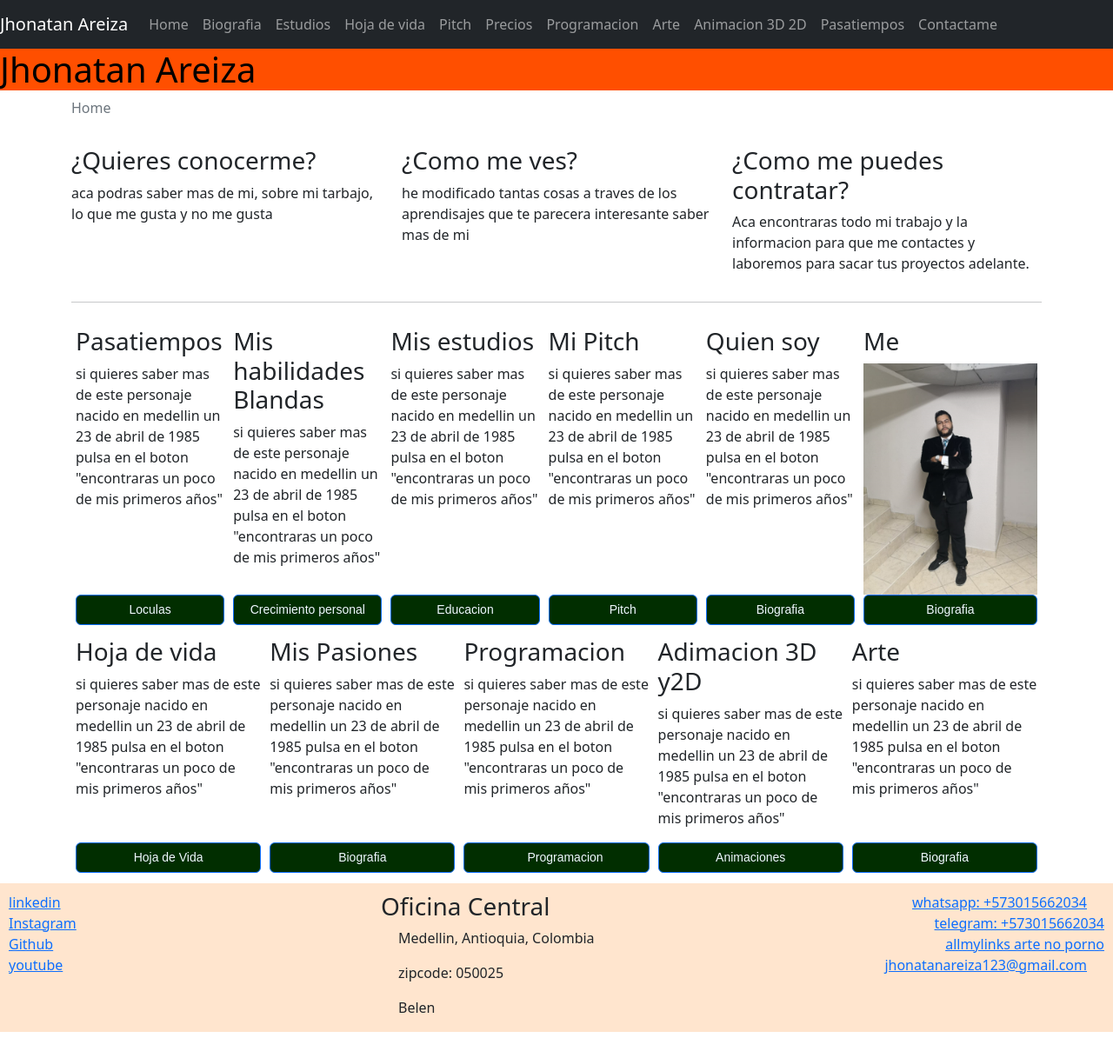
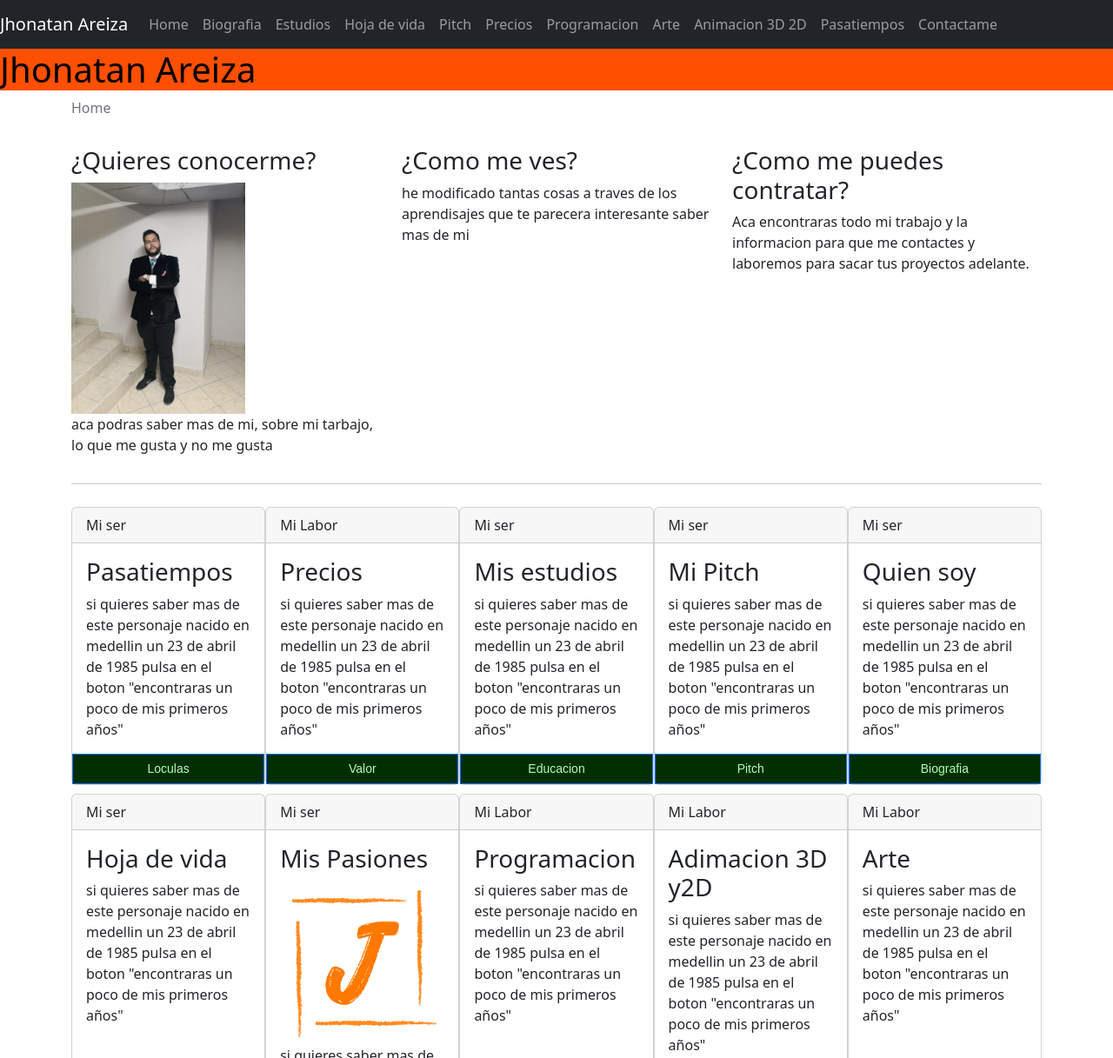
Before and after one commit to jhonatanareiza1/hojavida, a website: page index.html in a window 1280 px wide. Shown: the top 1217 px of the page at 87% size. Before the commit the page ends 1187 px from the top, so only its background shows below. Drawn offline with nearby package versions, Linux system fonts and the light colour scheme; a web font is replaced by a local one.

Commit message:
mejoraindex y precios medios de pago

```diff
--- a/css/main.css
+++ b/css/main.css
@@ -7,7 +7,7 @@
 
 .btn{
 	background-color: #012E00;
-	color:aliceblue;
+	color: #B0FFAF;
 	font-family: Arial;
 	font-size: 14px;
 
@@ -20,12 +20,12 @@ footer{
 	margin-top: 10px;
 }
 .card-hotel{
-	flex: 1 150px ;
-	padding: 2px 5px;
+	flex: 1 200px ;
 	margin-top: 10px;
 }
 .btn-reserva{
 	width: 100%;
+	border-radius: 0px;
 }
 .icono-tam{
 	padding: 10px;
--- a/index.html
+++ b/index.html
@@ -44,6 +44,7 @@
 			<div class="col-sm-4">
 				<p>
 				<h3>¿Quieres conocerme?</h3>
+				<img class="control" src="imagenes/WhatsApp Image 2022-05-30 at 7.54.07 AM.png" alt="mi foto de perfil" width="200">
 				<p>aca podras saber mas de mi, sobre mi tarbajo, lo que me gusta y no me gusta</p>
 				</p>
 			</div>
@@ -62,85 +63,109 @@
 		</div>
 		<hr>
 		<div class="d-flex flex-wrap flex-row-reverse">
-			<div class="card-hotel d-flex flex-column justify-content-between">
-				<div>
-					<h3>Me</h3>
-					<img class="control" src="imagenes/WhatsApp Image 2022-05-30 at 7.54.07 AM.png" alt="mi foto de perfil" width="200">
+			<div class="card card-hotel d-flex flex-column justify-content-between ml-4">
+				<div class="card-header">
+					Mi ser
 				</div>
-				<button class="btn btn-primary btn-reserva">Biografia</button>
-			</div>
-				<div class="card-hotel d-flex flex-column justify-content-between">
-					<div>
-						<h3>Quien soy</h3>
-						<p>si quieres saber mas de este personaje nacido en medellin un 23 de abril de 1985 pulsa en el boton "encontraras un poco de mis primeros años"</p>
-					</div>
+				<div class="card-body">
+					<h3 class="card-title">Quien soy</h3>
+					<p class="card-text">si quieres saber mas de este personaje nacido en medellin un 23 de abril de 1985 pulsa en el boton "encontraras un poco de mis primeros años"</p>
+				</div>
 				<button class="btn btn-primary btn-reserva" href="index.html">Biografia</button>
 			</div>
-			<div class="card-hotel d-flex flex-column justify-content-between">
-				<div>
-					<h3>Mi Pitch</h3>
-					<p>si quieres saber mas de este personaje nacido en medellin un 23 de abril de 1985 pulsa en el boton "encontraras un poco de mis primeros años"</p>
+			<div class="card card-hotel d-flex flex-column justify-content-between ml-4">
+				<div class="card-header">
+					Mi ser
+				</div>
+				<div class="card-body">
+					<h3 class="card-title">Mi Pitch</h3>
+					<p class="card-text">si quieres saber mas de este personaje nacido en medellin un 23 de abril de 1985 pulsa en el boton "encontraras un poco de mis primeros años"</p>
 				</div>
 				<button class="btn btn-primary btn-reserva">Pitch</button>
 			</div>
-			<div class="card-hotel d-flex flex-column justify-content-between">
-				<div>
-					<h3>Mis estudios</h3>
-					<p>si quieres saber mas de este personaje nacido en medellin un 23 de abril de 1985 pulsa en el boton "encontraras un poco de mis primeros años"</p>
+			<div class="card card-hotel d-flex flex-column justify-content-between ml-4">
+				<div class="card-header">
+					Mi ser
+				</div>
+				<div class="card-body">
+					<h3 class="card-title">Mis estudios</h3>
+					<p class="card-text">si quieres saber mas de este personaje nacido en medellin un 23 de abril de 1985 pulsa en el boton "encontraras un poco de mis primeros años"</p>
 				</div>
 				<button class="btn btn-primary btn-reserva">Educacion</button>
 			</div>
 
-			<div class="card-hotel d-flex flex-column justify-content-between">
-				<div>
-					<h3>Mis habilidades Blandas</h3>
-					<p>si quieres saber mas de este personaje nacido en medellin un 23 de abril de 1985 pulsa en el boton "encontraras un poco de mis primeros años"</p>
+			<div class="card card-hotel d-flex flex-column justify-content-between ml-4">
+				<div class="card-header">
+					Mi Labor
+				</div>
+				<div class="card-body">
+					<h3 class="card-title">Precios</h3>
+					<p class="card-text">si quieres saber mas de este personaje nacido en medellin un 23 de abril de 1985 pulsa en el boton "encontraras un poco de mis primeros años"</p>
 				</div>
 
-				<button class="btn btn-primary btn-reserva">Crecimiento personal</button>
+				<button class="btn btn-primary btn-reserva">Valor</button>
 			</div>
-			<div class="card-hotel d-flex flex-column justify-content-between">
-				<div>
-					<h3>Pasatiempos</h3>
-					<p>si quieres saber mas de este personaje nacido en medellin un 23 de abril de 1985 pulsa en el boton "encontraras un poco de mis primeros años"</p>
+			<div class="card card-hotel d-flex flex-column justify-content-between ml-4">
+				<div class="card-header">
+					Mi ser
+				</div>
+				<div class="card-body">
+					<h3 class="card-title">Pasatiempos</h3>
+					<p class="card-text">si quieres saber mas de este personaje nacido en medellin un 23 de abril de 1985 pulsa en el boton "encontraras un poco de mis primeros años"</p>
 				</div>
 
 				<button class="btn btn-primary btn-reserva">Loculas</button>
 			</div>
-			<div class="card-hotel d-flex flex-column justify-content-between">
-				<div>
-					<h3>Arte</h3>
-					<p>si quieres saber mas de este personaje nacido en medellin un 23 de abril de 1985 pulsa en el boton "encontraras un poco de mis primeros años"</p>
+			<div class="card card-hotel d-flex flex-column justify-content-between ml-4">
+				<div class="card-header">
+					Mi Labor
+				</div>
+				<div class="card-body">
+					<h3 class="card-title">Arte</h3>
+					<p class="card-text">si quieres saber mas de este personaje nacido en medellin un 23 de abril de 1985 pulsa en el boton "encontraras un poco de mis primeros años"</p>
 				</div>
 
 				<button class="btn btn-primary btn-reserva">Biografia</button>
 			</div>
-			<div class="card-hotel d-flex flex-column justify-content-between">
-				<div>
-					<h3>Adimacion 3D y2D</h3>
-					<p>si quieres saber mas de este personaje nacido en medellin un 23 de abril de 1985 pulsa en el boton "encontraras un poco de mis primeros años"</p>
+			<div class="card card-hotel d-flex flex-column justify-content-between ml-4">
+				<div class="card-header">
+					Mi Labor
+				</div>
+				<div class="card-body">
+					<h3 class="card-title">Adimacion 3D y2D</h3>
+					<p class="card-text">si quieres saber mas de este personaje nacido en medellin un 23 de abril de 1985 pulsa en el boton "encontraras un poco de mis primeros años"</p>
 				</div>
 
 				<button class="btn btn-primary btn-reserva">Animaciones</button>
 			</div>
-			<div class="card-hotel d-flex flex-column justify-content-between">
-				<div>
-					<h3>Programacion</h3>
-					<p>si quieres saber mas de este personaje nacido en medellin un 23 de abril de 1985 pulsa en el boton "encontraras un poco de mis primeros años"</p>
+			<div class="card card-hotel d-flex flex-column justify-content-between ml-4">
+				<div class="card-header">
+					Mi Labor
+				</div>
+				<div class="card-body">
+					<h3 class="card-title">Programacion</h3>
+					<p class="card-text">si quieres saber mas de este personaje nacido en medellin un 23 de abril de 1985 pulsa en el boton "encontraras un poco de mis primeros años"</p>
 				</div>
 				<button class="btn btn-primary btn-reserva"><span class="oi oi-browser icono-tam"></span>Programacion</button>
 			</div>
-			<div class="card-hotel d-flex flex-column justify-content-between">
-				<div>
-					<h3>Mis Pasiones</h3>
-					<p>si quieres saber mas de este personaje nacido en medellin un 23 de abril de 1985 pulsa en el boton "encontraras un poco de mis primeros años"</p>
+			<div class="card card-hotel d-flex flex-column justify-content-between ml-4">
+				<div class="card-header">
+					Mi ser
+				</div>
+				<div class="card-body">
+					<h3 class="card-title">Mis Pasiones</h3>
+					<img class="card-img-top" src="imagenes/j.png" alt="imagen ini logo">
+					<p class="card-text">si quieres saber mas de este personaje nacido en medellin un 23 de abril de 1985 pulsa en el boton "encontraras un poco de mis primeros años"</p>
 				</div>
 				<button class="btn btn-primary btn-reserva">Biografia</button>
 			</div>
-			<div class="card-hotel d-flex flex-column justify-content-between">
-				<div>
-					<h3>Hoja de vida</h3>
-					<p>si quieres saber mas de este personaje nacido en medellin un 23 de abril de 1985 pulsa en el boton "encontraras un poco de mis primeros años"</p>
+			<div class="card card-hotel d-flex flex-column justify-content-between ml-4">
+				<div class="card-header">
+					Mi ser
+				</div>
+				<div class="card-body">
+					<h3 class="card-title">Hoja de vida</h3>
+					<p class="card-text">si quieres saber mas de este personaje nacido en medellin un 23 de abril de 1985 pulsa en el boton "encontraras un poco de mis primeros años"</p>
 				</div>
 				<button class="btn btn-primary btn-reserva">Hoja de Vida</button>
 			</div>
```
Also changed, not shown: precios.html (+21 -1 lines).
